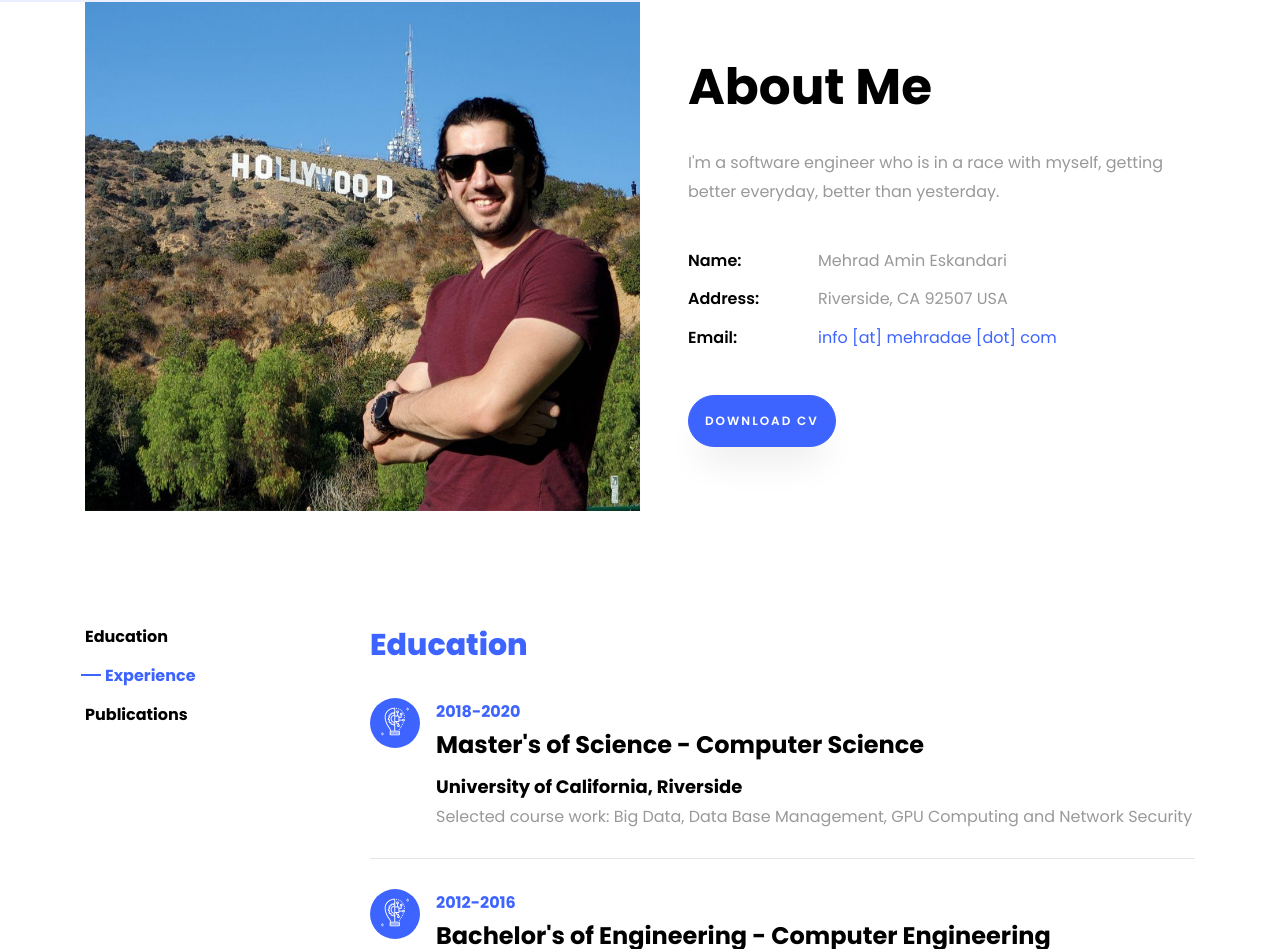
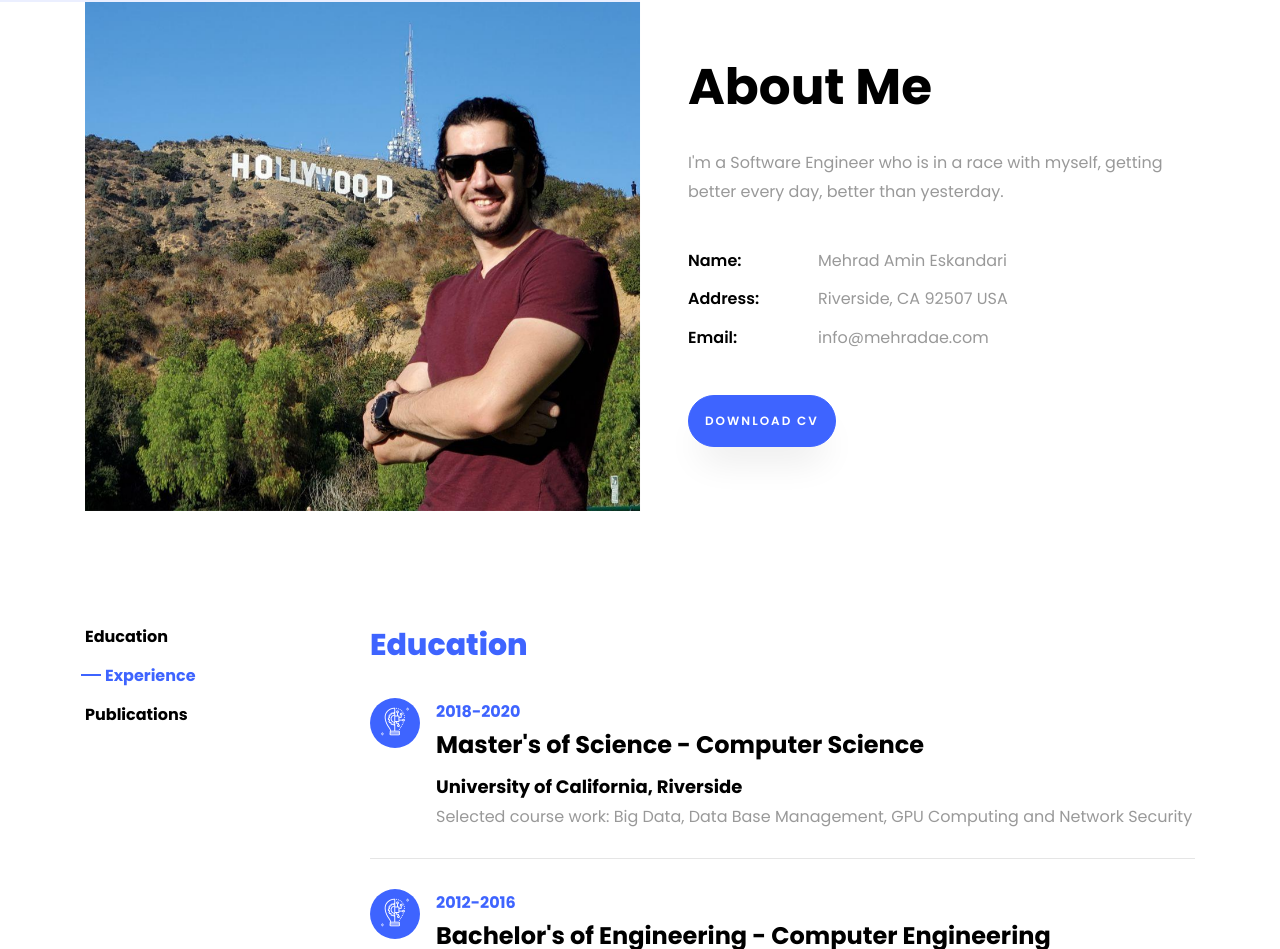
Before and after one commit to mehradae/WebSite, a plain HTML site: page index.html in a window 1280 px wide. Shown: the part 798-1747 px from the top of the page. Drawn offline with Linux system fonts and the light colour scheme; files whose address does not match are found by name.

Commit message:
fix the email and resume

```diff
--- a/index.html
+++ b/index.html
@@ -104,14 +104,14 @@
                     <div class="col-md-12 heading-section ftco-animate">
                         <h1 class="big">About</h1>
                         <h2 class="mb-4">About Me</h2>
-                        <p>I'm a software engineer who is in a race with myself, getting better everyday, better than
+                        <p>I'm a Software Engineer who is in a race with myself, getting better every day, better than
                             yesterday. </p>
                         <ul class="about-info mt-4 px-md-0 px-2">
                             <li class="d-flex"><span>Name:</span> <span>Mehrad Amin Eskandari</span></li>
                             <!--		            	<li class="d-flex"><span>Date of birth:</span> <span>November 28, 1989</span></li>-->
                             <li class="d-flex"><span>Address:</span> <span>Riverside, CA 92507 USA</span></li>
                             <!--		            	<li class="d-flex"><span>Zip code:</span> <span>1000</span></li>-->
-                            <li class="d-flex"><span>Email:</span> <span><a href="mailto:info@mehradae.com"> info [at] mehradae [dot] com</a></span></li>
+                            <li class="d-flex"><span>Email:</span> <span>info@mehradae.com</span></li>
                             <!--		            	<li class="d-flex"><span>Phone: </span> <span>+1-2234-5678-9-0</span></li>-->
                         </ul>
                     </div>
```
Also changed, not shown: 1 other file.
